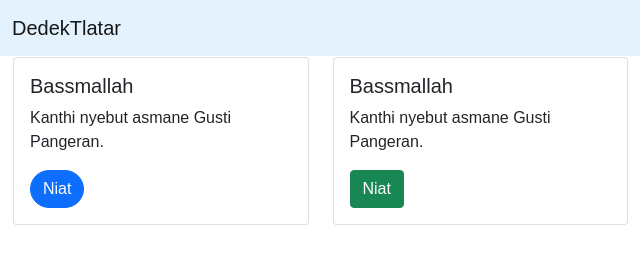
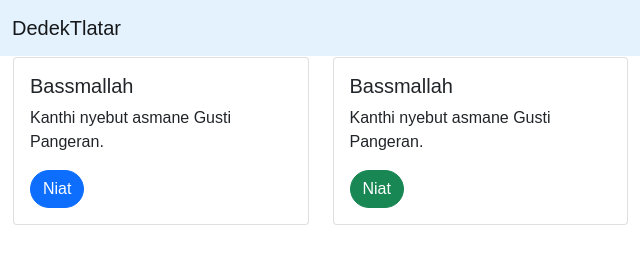
Before and after one commit to DedekTlatar/dedek.github.io, a plain HTML site: page index.html in a window 1280 px wide. Shown: the full height of the page, 0-640 px from the left. Drawn offline with nearby package versions, Linux system fonts and the light colour scheme.

Commit message:
index.html

```diff
--- a/index.html
+++ b/index.html
@@ -75,7 +75,7 @@
           <div class="card-body">
              <h5 class="card-title">Bassmallah</h5>
              <p class="card-text">Kanthi nyebut asmane Gusti Pangeran.</p>
-              <a href="#" class="btn btn-success">Niat</a>
+              <a href="#" class="btn btn-success rd8">Niat</a>
           </div>
        </div>
     </div>
```
